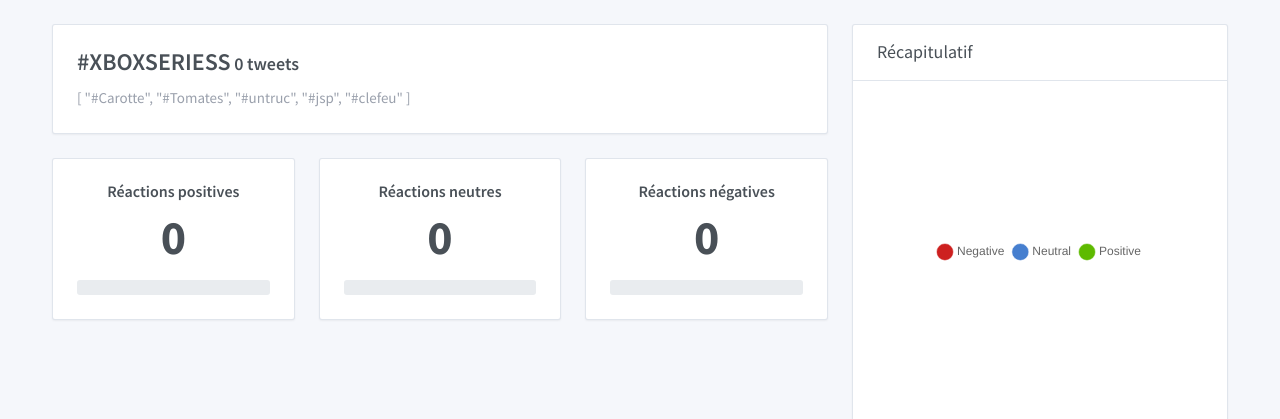
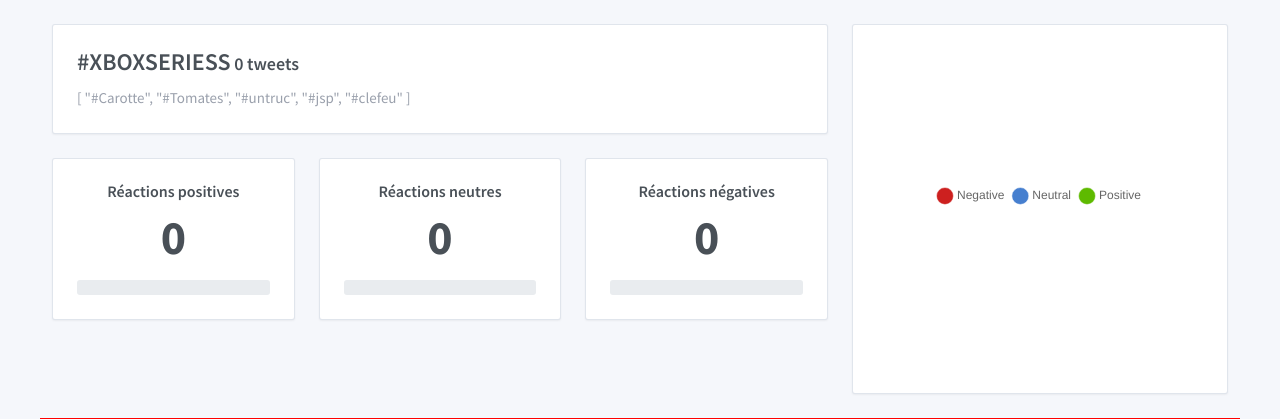
Before and after one commit to IssamBouzidi/twitter-groupe3, a Flask app: page / in a window 1280 px wide. Shown: the part 121-540 px from the top of the page. Run offline with Flask 2, Linux system fonts and the light colour scheme; data that the repository does not hold is empty; some libraries are stand-ins or nearby versions.

Commit message:
remove titre from resume

```diff
--- a/dataviz/app/home/templates/index.html
+++ b/dataviz/app/home/templates/index.html
@@ -59,9 +59,6 @@
                 <div class="row">
                 <div class="col-sm-12">
                     <div class="card">
-                    <div class="card-header">
-                        <h3 class="card-title">Récapitulatif</h3>
-                    </div>
                     <div class="card-body">
                         <div id="chart-pie" style="height: 20rem;">
 							<canvas id="chDonut3"></canvas>
```
